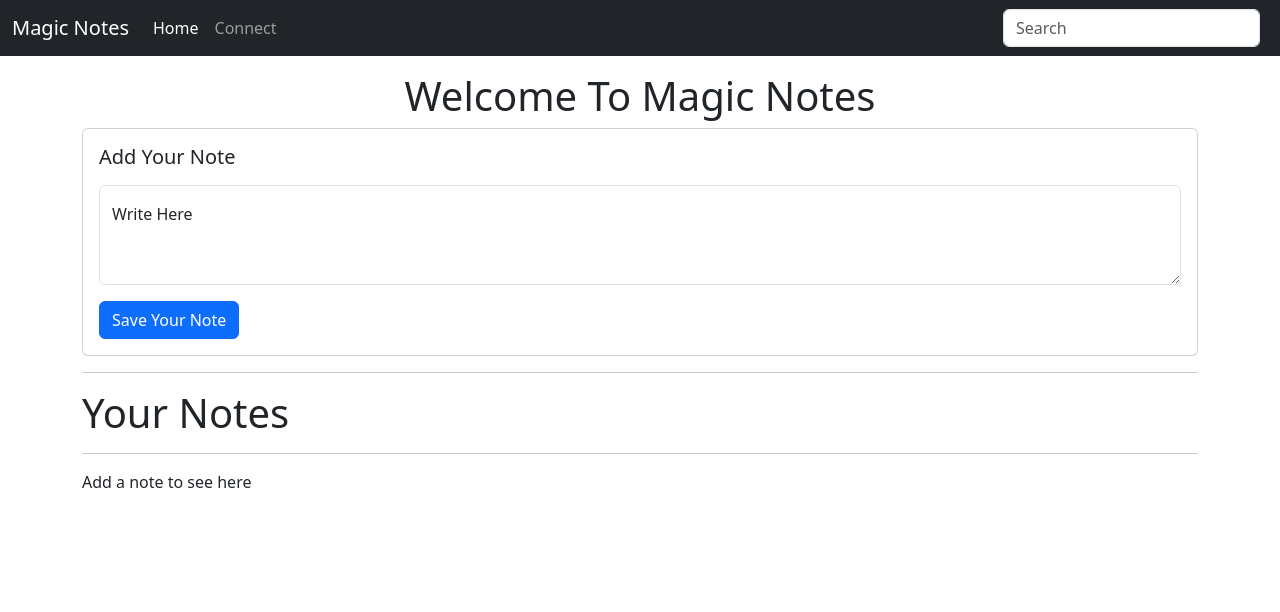
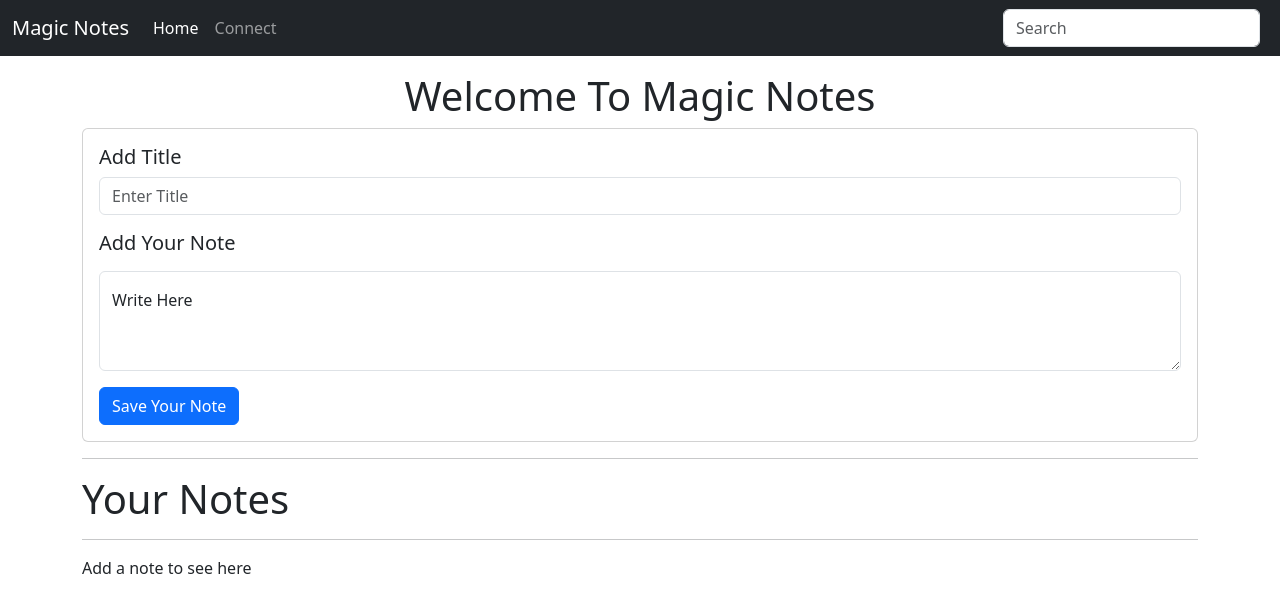
Before and after one commit to Abhi24iitg/MagicNotes, a plain HTML site: page index.html in a window 1280 px wide. Drawn offline with nearby package versions, Linux system fonts and the light colour scheme.

Commit message:
Update index.html

```diff
--- a/index.html
+++ b/index.html
@@ -54,10 +54,14 @@
       </h1>
       <div class="card">
         <div class="card-body">
+        <div class="mb-3">
+          <h5 class="card-title">Add Title</h5>
+          <input type="Text" class="form-control" id="addTitle" aria-describedby="title" placeholder="Enter Title">
+        </div>
           <h5 class="card-title">Add Your Note</h5>
           <p class="card-text">
             <div class="form-floating">
-                <textarea class="form-control" placeholder="Leave a comment here" id="addTxt" style="height: 100px"></textarea>
+                <textarea class="form-control textarea1" placeholder="Leave a comment here" id="addTxt" style="height: 100px"></textarea>
                 <label for="floatingTextarea2">Write Here</label>
               </div>
           </p>
```
